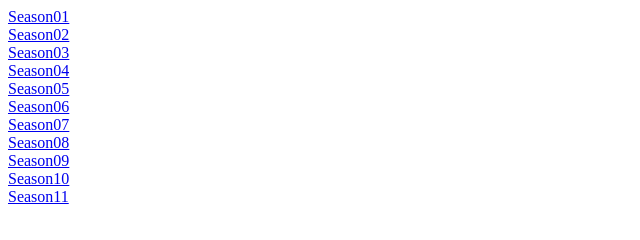
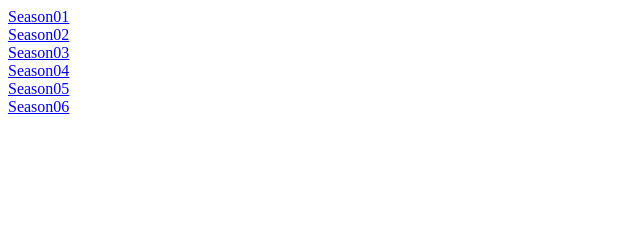
Before and after one commit to sarwar1122/D, a plain HTML site: page Index.html in a window 1280 px wide. Shown: the whole page, without its empty margins (0-640 px from the left). Drawn offline with Linux system fonts and the light colour scheme.

Commit message:
Update Index.html

```diff
--- a/Index.html
+++ b/Index.html
@@ -4,8 +4,3 @@
 <a href="http://s8.bitdl.ir/Series/The.Big.Bang.Theory/S04">Season04</a><br/>
 <a href="http://s8.bitdl.ir/Series/The.Big.Bang.Theory/S05">Season05</a><br/>
 <a href="http://s8.bitdl.ir/Series/The.Big.Bang.Theory/S06">Season06</a><br/>
-<a href="http://s8.bitdl.ir/Series/The.Big.Bang.Theory/S07">Season07</a><br/>
-<a href="http://s8.bitdl.ir/Series/The.Big.Bang.Theory/S08">Season08</a><br/>
-<a href="http://s8.bitdl.ir/Series/The.Big.Bang.Theory/S09">Season09</a><br/>
-<a href="http://s8.bitdl.ir/Series/The.Big.Bang.Theory/S10">Season10</a><br/>
-<a href="http://s8.bitdl.ir/Series/The.Big.Bang.Theory/S11">Season11</a><br/>
```
